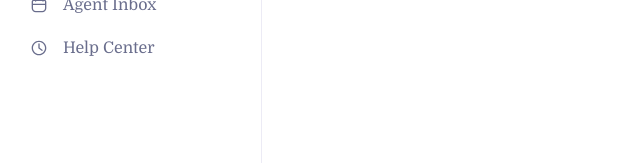
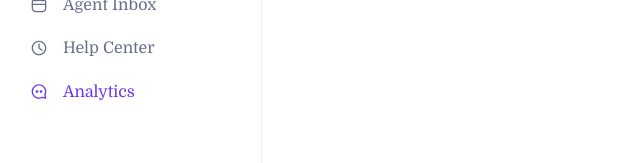
Before and after one commit to GideonOdiokine/meta-care-task, a React (Create React App) app: page / in a window 1280 px wide. Shown: the part 262-425 px from the top of the page, without its empty margins (0-640 px from the left). Built offline with nearby package versions, Linux system fonts and the light colour scheme.

Commit message:
added links

```diff
--- a/src/components/Sidebar.jsx
+++ b/src/components/Sidebar.jsx
@@ -108,6 +108,26 @@
                 <span>Help Center</span>
               </a>
             </li>
+            <li>
+              <a href="#">
+                <svg
+                  width="16"
+                  height="17"
+                  viewBox="0 0 16 17"
+                  fill="none"
+                  xmlns="http://www.w3.org/2000/svg"
+                >
+                  <path
+                    fill-rule="evenodd"
+                    clip-rule="evenodd"
+                    d="M14.5221 15.8175C14.9984 15.9233 15.4233 15.4984 15.3175 15.0221L14.5857 11.7293C15.0749 10.7336 15.3334 9.63481 15.3334 8.50002C15.3334 4.44993 12.0501 1.16669 8.00002 1.16669C3.94993 1.16669 0.666687 4.44993 0.666687 8.50002C0.666687 12.5501 3.94993 15.8334 8.00002 15.8334C9.13481 15.8334 10.2336 15.5749 11.2293 15.0857L14.5221 15.8175ZM13.2949 11.3249C13.2198 11.4654 13.1974 11.6283 13.232 11.7839L13.7886 14.2886L11.2839 13.732C11.1283 13.6974 10.9654 13.7198 10.8249 13.7949C9.96327 14.2557 9.00002 14.5 8.00002 14.5C4.68631 14.5 2.00002 11.8137 2.00002 8.50002C2.00002 5.18631 4.68631 2.50002 8.00002 2.50002C11.3137 2.50002 14 5.18631 14 8.50002C14 9.50002 13.7557 10.4633 13.2949 11.3249ZM6.00002 9.83335C6.7364 9.83335 7.33335 9.2364 7.33335 8.50002C7.33335 7.76364 6.7364 7.16669 6.00002 7.16669C5.26364 7.16669 4.66669 7.76364 4.66669 8.50002C4.66669 9.2364 5.26364 9.83335 6.00002 9.83335ZM11.3334 8.50002C11.3334 9.2364 10.7364 9.83335 10 9.83335C9.26364 9.83335 8.66669 9.2364 8.66669 8.50002C8.66669 7.76364 9.26364 7.16669 10 7.16669C10.7364 7.16669 11.3334 7.76364 11.3334 8.50002Z"
+                    fill="#6837EF"
+                  />
+                </svg>
+
+                <span className="last">Analytics</span>
+              </a>
+            </li>
           </ul>
         </div>
       </div>
--- a/src/components/styles/sidebar.scss
+++ b/src/components/styles/sidebar.scss
@@ -96,6 +96,10 @@
 
                             margin: 0px 16px;
                         }
+
+                        .last {
+                            color: #6837EF;
+                        }
                     }
                 }
             }
```
